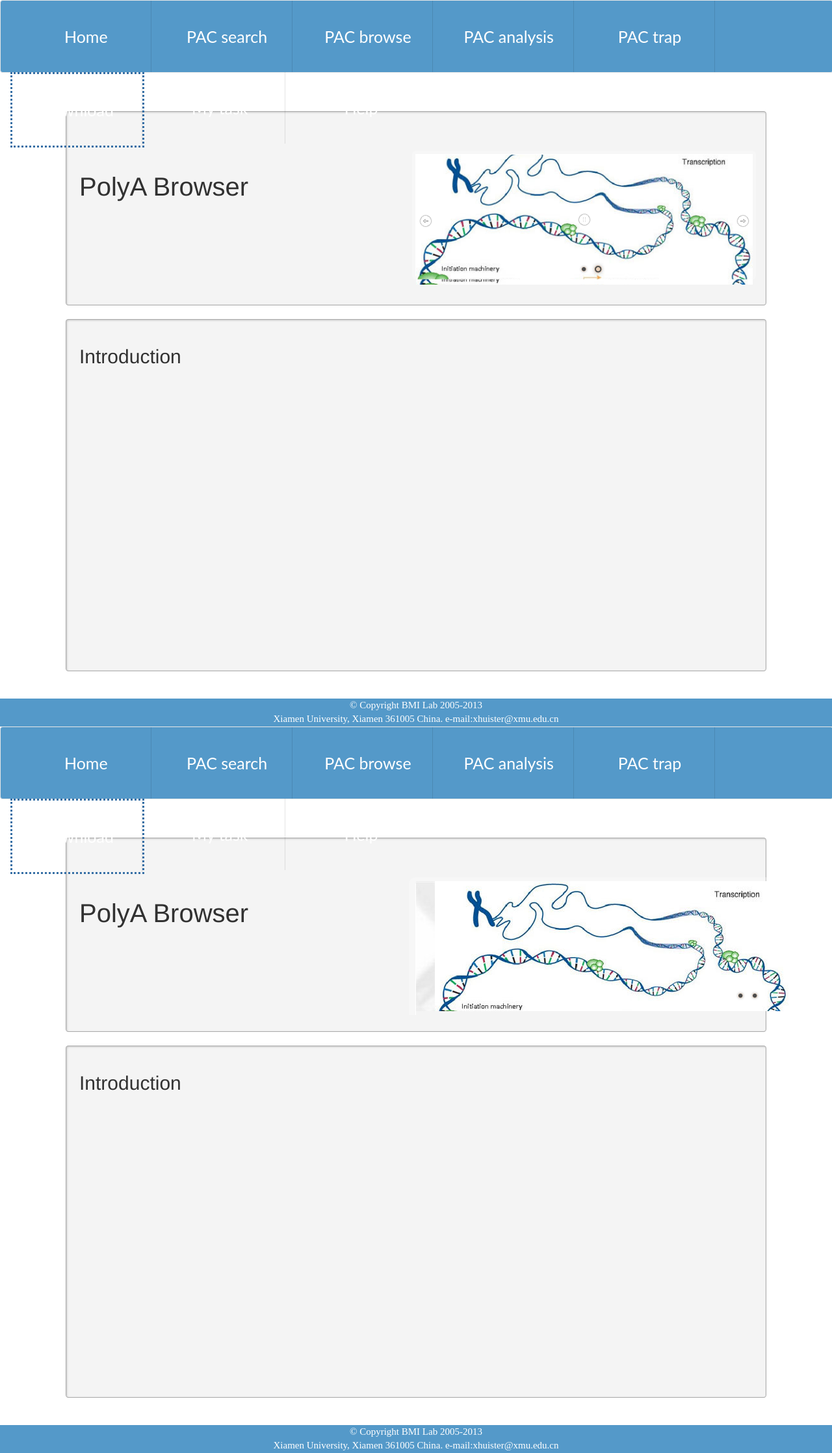
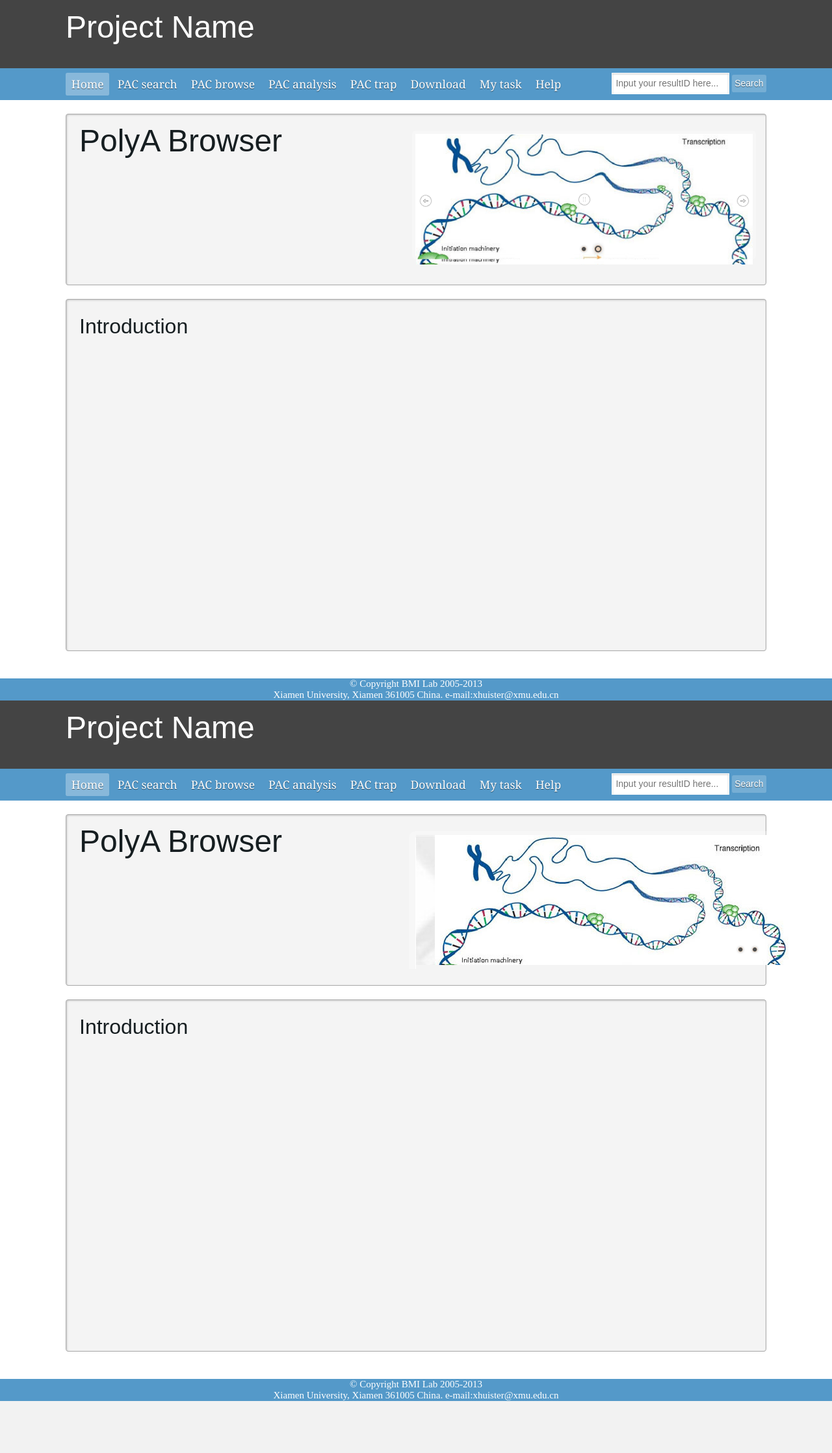
Before and after one commit to zhangyumin/front, a PHP site: page /jbrowse/index.php in a window 1280 px wide; the page is wider, and only the part inside the window is pictured. Shown: that part at 65% size. After the commit the page ends 2156 px from the top of that part, so only its background shows below. Run offline with PHP 8.4, Linux system fonts and the light colour scheme; some web fonts are replaced.

Commit message:
update navbar.php

```diff
--- a/navbar.php
+++ b/navbar.php
@@ -1,63 +1,28 @@
-<link rel='stylesheet' href='./src/bootstrap.min.css' type='text/css' media='all' />
-<!--<script type='text/javascript' src='./src/jquery-2.0.0.min.js'></script>-->
-<script type='text/javascript' src='./src/bootstrap.min.js'></script>
-<style>
-            .container {height:150px;padding-left: 0px;padding-right: 0px;}
-            nav.navbar.navbar-default.equinav{height: 150px;background-color: #5499C9;}
-            div.collapse.nabar-collapse{float:left;font-family: 'Open Sans', 'sans-serif';}
-            .navbar-nav li {display: inline-block;line-height: 110px;width:auto;font-family: 'Open Sans','sans-serif';text-align: center;}
-            .navbar-nav li a{line-height: 110px;font-size: 25px;padding: 0 13px 0 13px !important;font-family: 'Lato', sans-serif;}
-            h1 {font-size:40px;line-height:1.5;padding:0;margin:30px 0;}
-            .navbar {width:100%;margin-left: auto;margin-right: auto;font-weight: 400;}
-            .navbar-nav > li > a:hover {background:#366fa5 !important;color:#fff !important;}
-            .navbar-nav > li:last-of-type > a {border:0;}
-            @media ( min-width: 768px) {
-                    .navbar-nav > li > a {text-align:center;border-right:1px solid rgba(0,0,0,0.1)}
-            }
-            @media (max-width:1300px){
-                    .navbar-logo{display: none}
-                    .navbar-theme{display: none}
-                    ul.nav.navbar-nava{padding: 0px 1px !important}
-                    .iconbar{display: none;}
-                    .navbar.navbar-default.equinav{height:110px !important;}
-                    .container{width:auto !important;}
-                    ul.nav.navbar-nav{width:100%}
-                    ul.nav.navbar-nav li{width:16%;overflow: hidden;}
-
-            }
-            .icon img{opacity:0.4;padding-top: 3px;cursor:pointer;width: 32px;height: 32px;}
-            .icon img:hover{opacity: 1;padding-top: 3px;cursor:pointer;width: 32px;height: 32px;}
-    </style>
-<div class="container">
-    <nav class="navbar navbar-default equinav" role="navigation">
-      <div class="iconbar" style="height: 40px;padding: 0;background-color:#ddddff;">
-          <div class="slogan" style="float:left;font-size: 18px;color:#366fa5;padding: 6px 8px 8px 8px;">Browser for visualization and analysis of alternative polyadenylation</div>
-          <div class="lab" style="float:left;font-size: 24px;color:#366fa5;padding-left: 20%;">BMI Lab</div>
-          <div class="icon" style="float:left;padding-left: 20%;">
-              <img src="./pic/icon/mail.png" onclick="location.href='./contactus.php'" />
-              <img src="./pic/icon/github.png" onclick="location.href='http://github.com/zhangyumin/'"/>
-              <img src="./pic/icon/home.png" onclick="location.href='http://bmi.xmu.edu.cn:8080/drupal7'" style="height:36px;width:36px;"/>
-          </div>
-      </div>
-      <div class='navbar-logo'>
-          <img style="float: left;width:15%;height: 110px;padding-left: 15px;" src='./pic/logo.jpg'>
-<!--          <div class="navbar-theme" style="float:left;font-size: 45px;font-style: normal;color:#fff;height:89px;text-align: center;padding: 21px 0px 0px 0px;">
-              //Browser
-          </div>-->
-      </div>
-      <div class="collapse navbar-collapse">
-        <ul class="nav navbar-nav">
-            <li class="home"><a href="./index.php">Home</a></li>
-            <li class="search"><a href="./search.php">PAC search</a></li>
-            <!--<li class="browse"><a href="../jbrowse/?data=data/arabidopsis">PAC browse</a></li>-->
-            <li class="browse"><a href="./browse.php">PAC browse</a></li>
-            <li class="analysis"><a href="./analysis.php">PAC analysis</a></li>
-            <li class="run"><a href="./upload_option.php">PAC trap</a></li>
-            <li class="download"><a href="./download.php">Download</a></li>
-            <li class="task"><a href="./task.php">My task</a></li>
-            <li class="help"><a href="./help.php">Help</a></li>
-        </ul>
-      </div><!-- /.navbar-collapse -->
-    </nav>
-
+<header>
+  <div class="ym-wrapper">
+    <div class="ym-wbox">
+      <h1>Project Name</h1>
+    </div>
   </div>
+</header>
+<nav id="nav" class="fix" role="navigation">
+  <div class="ym-wrapper">
+    <div class="ym-hlist">
+      <ul>
+        <li class="active"><a href="./index.php">Home</a></li>
+              <li><a href="./search.php">PAC search</a></li>
+              <!--<li><a href="../jbrowse/?data=data/arabidopsis">PAC browse</a></li>-->
+              <li><a href="./browse.php">PAC browse</a></li>
+              <li><a href="./analysis.php">PAC analysis</a></li>
+              <li><a href="./upload_option.php">PAC trap</a></li>
+              <li><a href="./download.php">Download</a></li>
+              <li><a href="./task.php">My task</a></li>
+              <li><a href="./help.php">Help</a></li>
+      </ul>
+      <form class="ym-searchform">
+        <input class="ym-searchfield" type="search" placeholder="Input your resultID here..." />
+        <input class="ym-searchbutton" type="submit" value="Search" />
+      </form>
+    </div>
+  </div>
+</nav>
```
